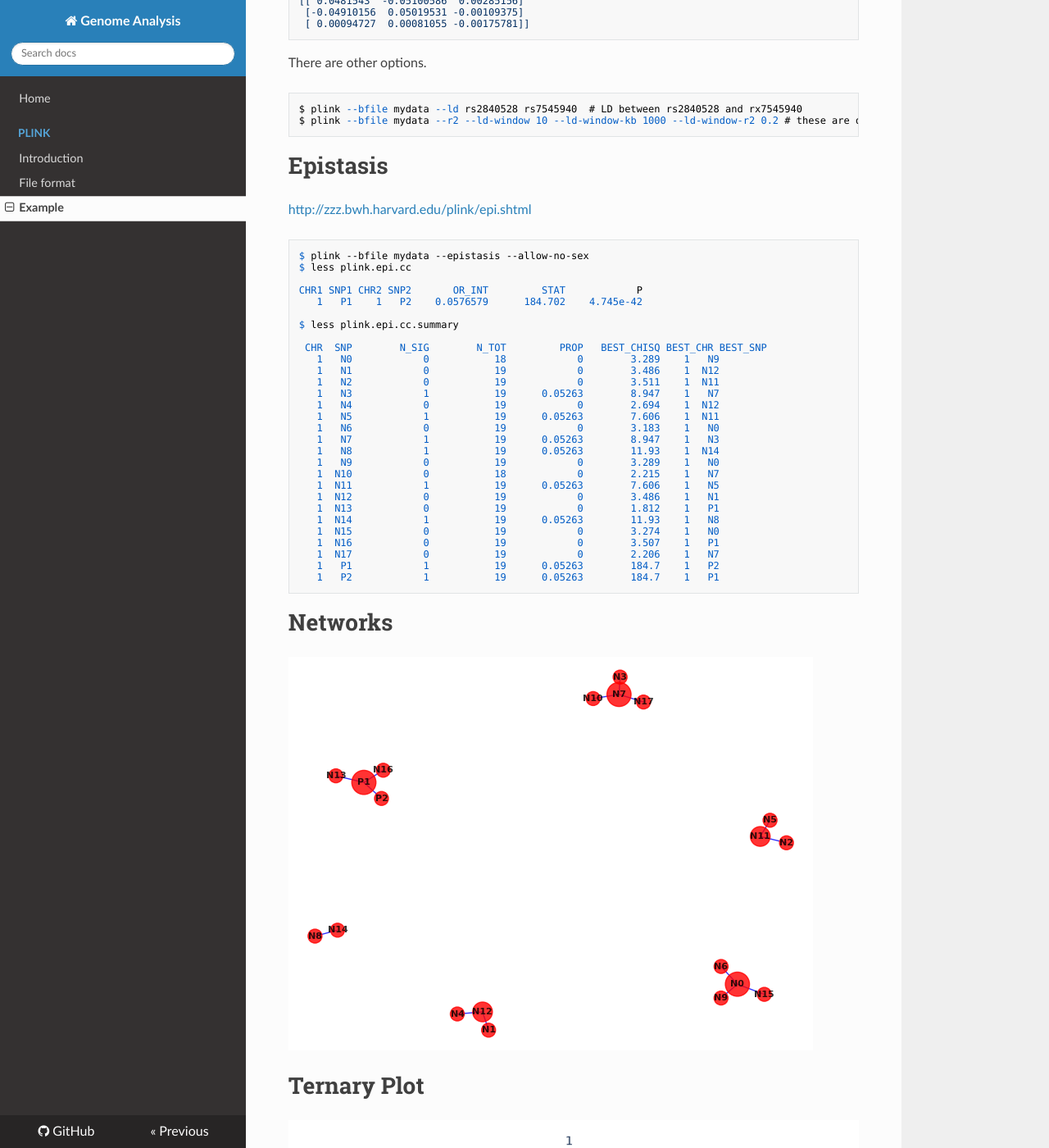
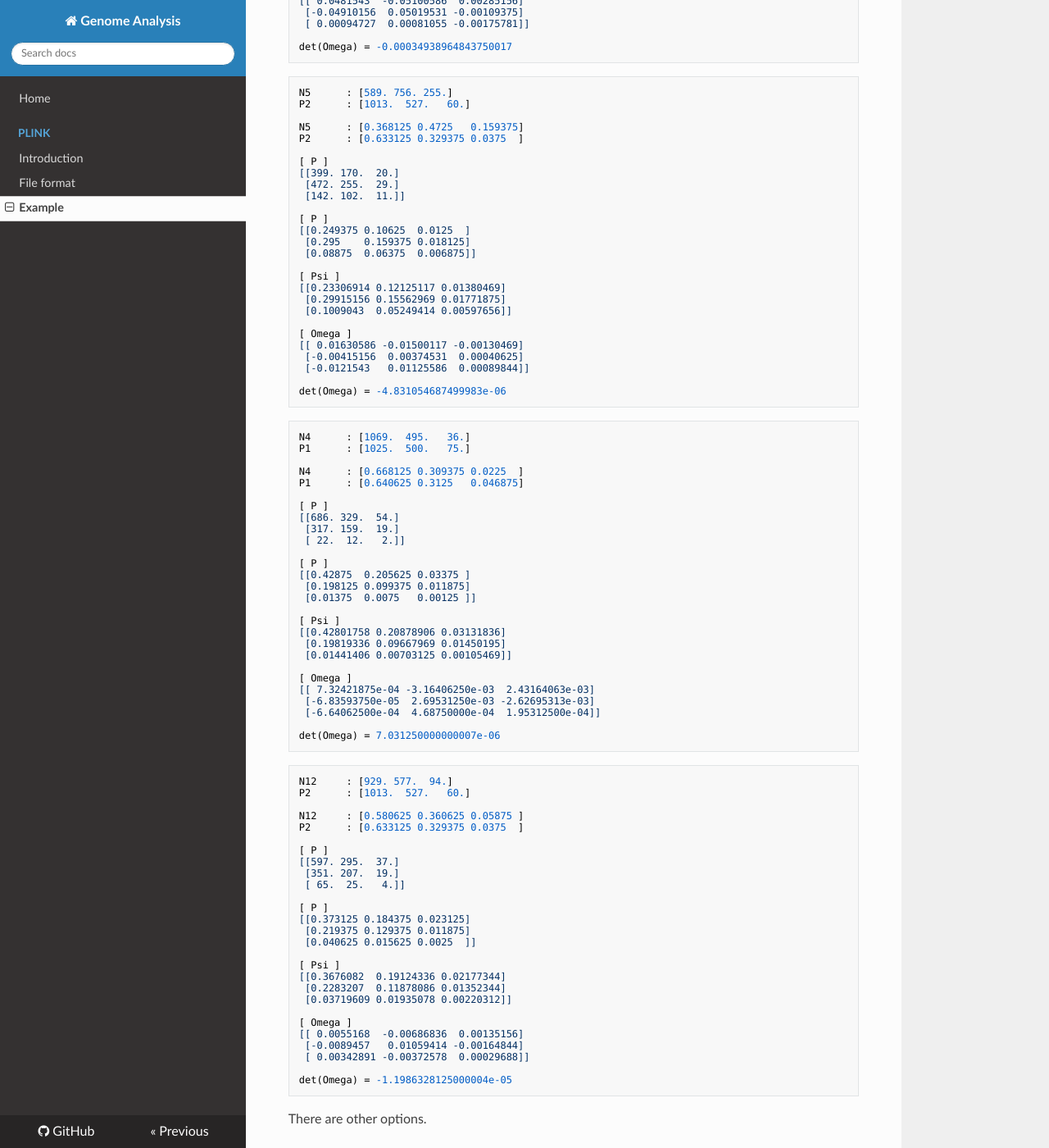
Before and after one commit to WonyoungCho/plink, an MkDocs documentation site: the page built from docs/plink_ex.md, in a window 1280 px wide and 1400 px high, scrolled down 4004 px. Shown: the whole window at 82% size. Built offline with MkDocs 1.6.1, drawn with Linux system fonts in a browser that asks for light colours; nearby versions of some CDN libraries; old or Windows-style settings are respelled for this version of MkDocs.

Commit message:
Update plink_ex.md

````diff
--- a/docs/plink_ex.md
+++ b/docs/plink_ex.md
@@ -272,8 +272,96 @@ P2    : [0.633125 0.329375 0.0375  ]
 [[ 0.0481543  -0.05100586  0.00285156]
  [-0.04910156  0.05019531 -0.00109375]
  [ 0.00094727  0.00081055 -0.00175781]]
+
+det(Omega) = -0.00034938964843750017
 ```
+```
+N5      : [589. 756. 255.]
+P2      : [1013.  527.   60.]
 
+N5      : [0.368125 0.4725   0.159375]
+P2      : [0.633125 0.329375 0.0375  ]
+
+[ P ]
+[[399. 170.  20.]
+ [472. 255.  29.]
+ [142. 102.  11.]]
+
+[ P ]
+[[0.249375 0.10625  0.0125  ]
+ [0.295    0.159375 0.018125]
+ [0.08875  0.06375  0.006875]]
+
+[ Psi ]
+[[0.23306914 0.12125117 0.01380469]
+ [0.29915156 0.15562969 0.01771875]
+ [0.1009043  0.05249414 0.00597656]]
+
+[ Omega ]
+[[ 0.01630586 -0.01500117 -0.00130469]
+ [-0.00415156  0.00374531  0.00040625]
+ [-0.0121543   0.01125586  0.00089844]]
+
+det(Omega) = -4.831054687499983e-06
+```
+```
+N4      : [1069.  495.   36.]
+P1      : [1025.  500.   75.]
+
+N4      : [0.668125 0.309375 0.0225  ]
+P1      : [0.640625 0.3125   0.046875]
+
+[ P ]
+[[686. 329.  54.]
+ [317. 159.  19.]
+ [ 22.  12.   2.]]
+
+[ P ]
+[[0.42875  0.205625 0.03375 ]
+ [0.198125 0.099375 0.011875]
+ [0.01375  0.0075   0.00125 ]]
+
+[ Psi ]
+[[0.42801758 0.20878906 0.03131836]
+ [0.19819336 0.09667969 0.01450195]
+ [0.01441406 0.00703125 0.00105469]]
+
+[ Omega ]
+[[ 7.32421875e-04 -3.16406250e-03  2.43164063e-03]
+ [-6.83593750e-05  2.69531250e-03 -2.62695313e-03]
+ [-6.64062500e-04  4.68750000e-04  1.95312500e-04]]
+
+det(Omega) = 7.031250000000007e-06
+```
+```
+N12     : [929. 577.  94.]
+P2      : [1013.  527.   60.]
+
+N12     : [0.580625 0.360625 0.05875 ]
+P2      : [0.633125 0.329375 0.0375  ]
+
+[ P ]
+[[597. 295.  37.]
+ [351. 207.  19.]
+ [ 65.  25.   4.]]
+
+[ P ]
+[[0.373125 0.184375 0.023125]
+ [0.219375 0.129375 0.011875]
+ [0.040625 0.015625 0.0025  ]]
+
+[ Psi ]
+[[0.3676082  0.19124336 0.02177344]
+ [0.2283207  0.11878086 0.01352344]
+ [0.03719609 0.01935078 0.00220312]]
+
+[ Omega ]
+[[ 0.0055168  -0.00686836  0.00135156]
+ [-0.0089457   0.01059414 -0.00164844]
+ [ 0.00342891 -0.00372578  0.00029688]]
+
+det(Omega) = -1.1986328125000004e-05
+```
 There are other options.
 ```
 $ plink --bfile mydata --ld rs2840528 rs7545940  # LD between rs2840528 and rx7545940
````
